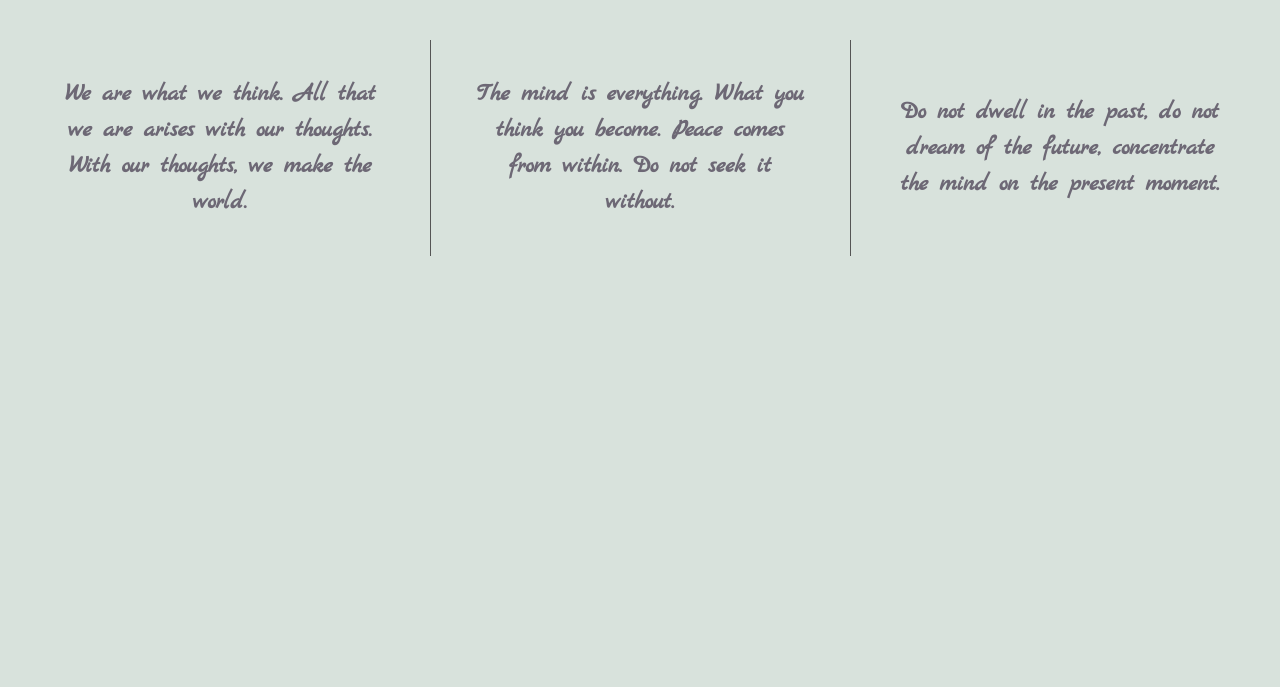
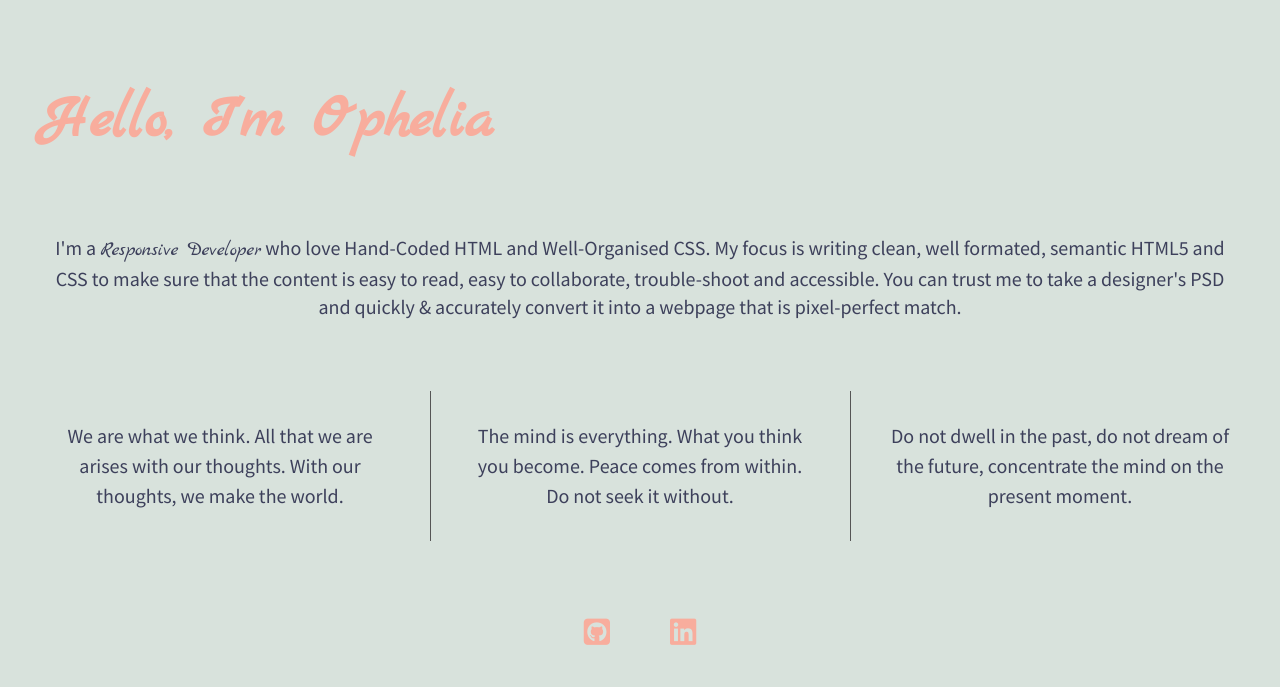
Before and after one commit to OpheliaB24/07.01-206-divs-flexbox-starter, a plain HTML site: page index.html in a window 1280 px wide. Drawn offline with nearby package versions, Linux system fonts and the light colour scheme.

Commit message:
Update site using flexbox

```diff
--- a/css/main.css
+++ b/css/main.css
@@ -103,25 +103,62 @@ html {
 }
 
 body {
-  font-family: 'Marck Script', cursive;
+  font-family: 'Source Sans Pro', sans-serif;
   padding: 2em;
   font-size: 1.25em;
-  height: 100%;
+  display: flex;
+  justify-content: center;
+  color: #3d405b;
 }
 
-.wrapper {
-  /*add display:flex and set justify-content to space-between*/
-  font-weight: 700;
+main {
   display: flex;
-  flex-flow: row wrap;
-  justify-content: space-between;
+  justify-content: center;
+  width: 100%;
+  padding-bottom: 2em;
 }
 
-.div-1, .div-2, .div-3 {
+header h1{
+font-family: 'Marck Script', cursive;
+color: #f8ad9d;
+font-size: 3em;
+}
+
+header{
+  display: flex;
+  justify-content: flex-start;
+  width: 100%;
+}
+
+footer{
+  display: flex;
+  justify-content: center;
+  width: 100%;
+}
+
+p span {
+  font-family: 'Marck Script', cursive;
+}
+
+.flex-container {
+  display: flex;
+  justify-content: space-between;
+  flex-flow: row wrap;
+  max-width: 1200px;
+}
+
+.flex-items {
+  /*add display:flex and set justify-content to space-between*/
+  display: flex;
+  justify-content: center;
+  align-items: center;
+  line-height: 1.5em;
+  margin-bottom: 2em;
+}
+
+#div-1, #div-2, #div-3 {
   /*give the divs a width of 30%, add display:flex, set justify-content and align-items to center*/
-  color: #6d6875;
   line-height: 1.5em;
-  font-size: 1.2em;
   height: auto;
   width: 30%;
   display: flex;
@@ -134,6 +171,11 @@ p{
   text-align: center;
 }
 
+footer a {
+  padding: 1em;
+  color: #f8ad9d;
+  font-size: 1.5em;
+}
 
 /* ==========================================================================
    Helper classes
@@ -215,11 +257,11 @@ p{
    Modify as content requires.
    ========================================================================== */
    @media all and (min-width: 1200px) {
-       .div-1, .div-2, .div-3 {
+       #div-1, #div-2, #div-3 {
          flex-basis: 30%;
        }
 
-       .div-1, .div-2 {
+       #div-1, #div-2 {
          border-right: 1px solid #555;
          padding-right: 30px;
        }
--- a/index.html
+++ b/index.html
@@ -17,26 +17,47 @@
         <link href='http://fonts.googleapis.com/css?family=Source+Sans+Pro:400,700' rel='stylesheet' type='text/css'>
         <link rel="preconnect" href="https://fonts.gstatic.com">
         <link href="https://fonts.googleapis.com/css2?family=Marck+Script&display=swap" rel="stylesheet">
+        <script src="https://kit.fontawesome.com/c7bcf5e164.js" crossorigin="anonymous"></script>
     </head>
     <body>
         <!--[if lt IE 8]>
             <p class="browserupgrade">You are using an <strong>outdated</strong> browser. Please <a href="http://browsehappy.com/">upgrade your browser</a> to improve your experience.</p>
         <![endif]-->
+      <section class="flex-container">
 
-        <section class="wrapper">
-            <div class="div-1">
+        <header>
+          <h1>Hello, I'm Ophelia</h1>
+        </header>
+
+        <main>
+              <p>I'm a <span>Responsive Developer</span> who love Hand-Coded HTML and Well-Organised CSS.
+                My focus is writing clean, well formated, semantic HTML5 and CSS to make sure that the
+                content is easy to read, easy to collaborate, trouble-shoot and accessible.
+                You can trust me to take a designer's PSD and quickly & accurately
+                convert it into a webpage that is pixel-perfect match.</p>
+        </main>
+
+            <div id="div-1" class="flex-items">
                 <p>We are what we think. All that we are arises with our thoughts.
                 With our thoughts, we make the world.</p>
             </div>
-            <div class="div-2">
+
+            <div id="div-2" class="flex-items">
               <p>The mind is everything. What you think you become.
               Peace comes from within. Do not seek it without.</p>
             </div>
-            <div class="div-3">
+
+            <div id="div-3" class="flex-items">
                 <p>Do not dwell in the past, do not dream of the future,
                 concentrate the mind on the present moment.</p>
             </div>
-        </section>
+
+        <footer>
+          <a href="https://github.com/OpheliaB24"><i class="fab fa-github-square"></i></a>
+          <a href="https://www.linkedin.com/in/ophelie-bedel-3313a224/"><i class="fab fa-linkedin"></i></a>
+        </footer>
+
+      </section>
 
         <script src="https://ajax.googleapis.com/ajax/libs/jquery/1.11.3/jquery.min.js"></script>
         <script>window.jQuery || document.write('<script src="js/vendor/jquery-1.11.3.min.js"><\/script>')</script>
```
